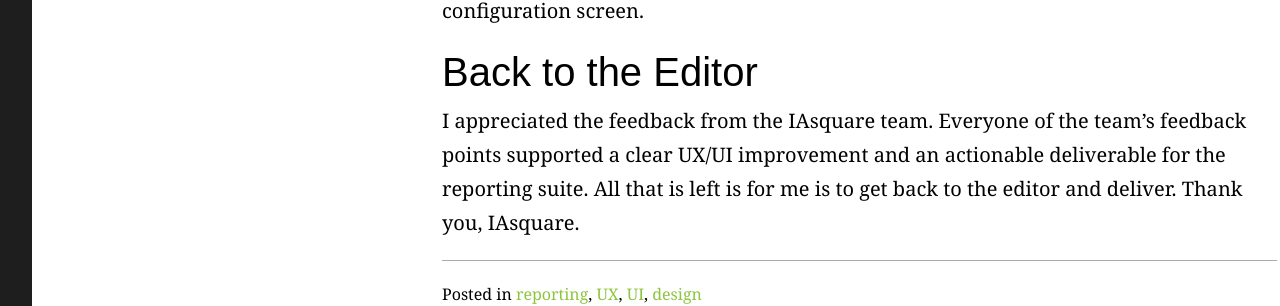
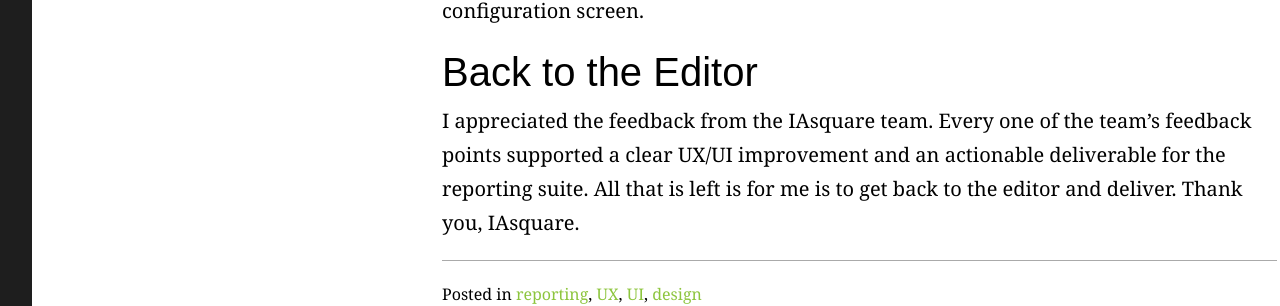
Before and after one commit to supplybi/supplybi.github.io, a Jekyll site: the page built from _posts/2018-01-16-IAsquare-Meeting.md, in a window 1280 px wide and 900 px high, scrolled down 4900 px. Shown: the part 433-739 px from the top of the window. Built offline with Jekyll 4.4.1, drawn with Linux system fonts in a browser that asks for light colours; nearby versions of some CDN libraries; library files that are not in the unit come from our copies; comment, search, counter and statistics services are not loaded.

Commit message:
typo "Everyone" should be "every one".

```diff
--- a/_posts/2018-01-16-IAsquare-Meeting.md
+++ b/_posts/2018-01-16-IAsquare-Meeting.md
@@ -88,4 +88,4 @@
 
 ## Back to the Editor
 
-I appreciated the feedback from the IAsquare team. Everyone of the team's feedback points supported a clear UX/UI improvement and an actionable deliverable for the reporting suite. All that is left is for me is to get back to the editor and deliver. Thank you, IAsquare.
+I appreciated the feedback from the IAsquare team. Every one of the team's feedback points supported a clear UX/UI improvement and an actionable deliverable for the reporting suite. All that is left is for me is to get back to the editor and deliver. Thank you, IAsquare.
```
